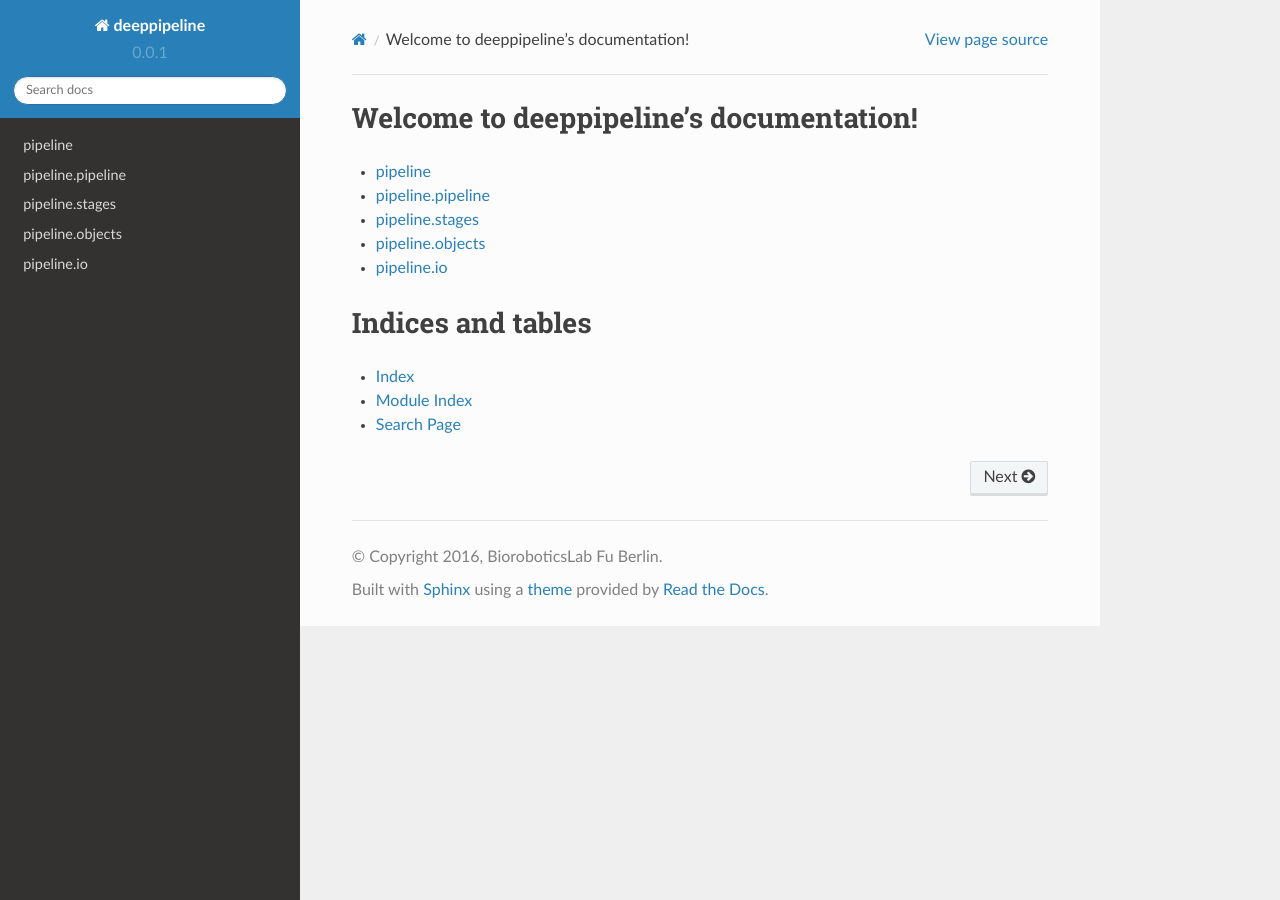
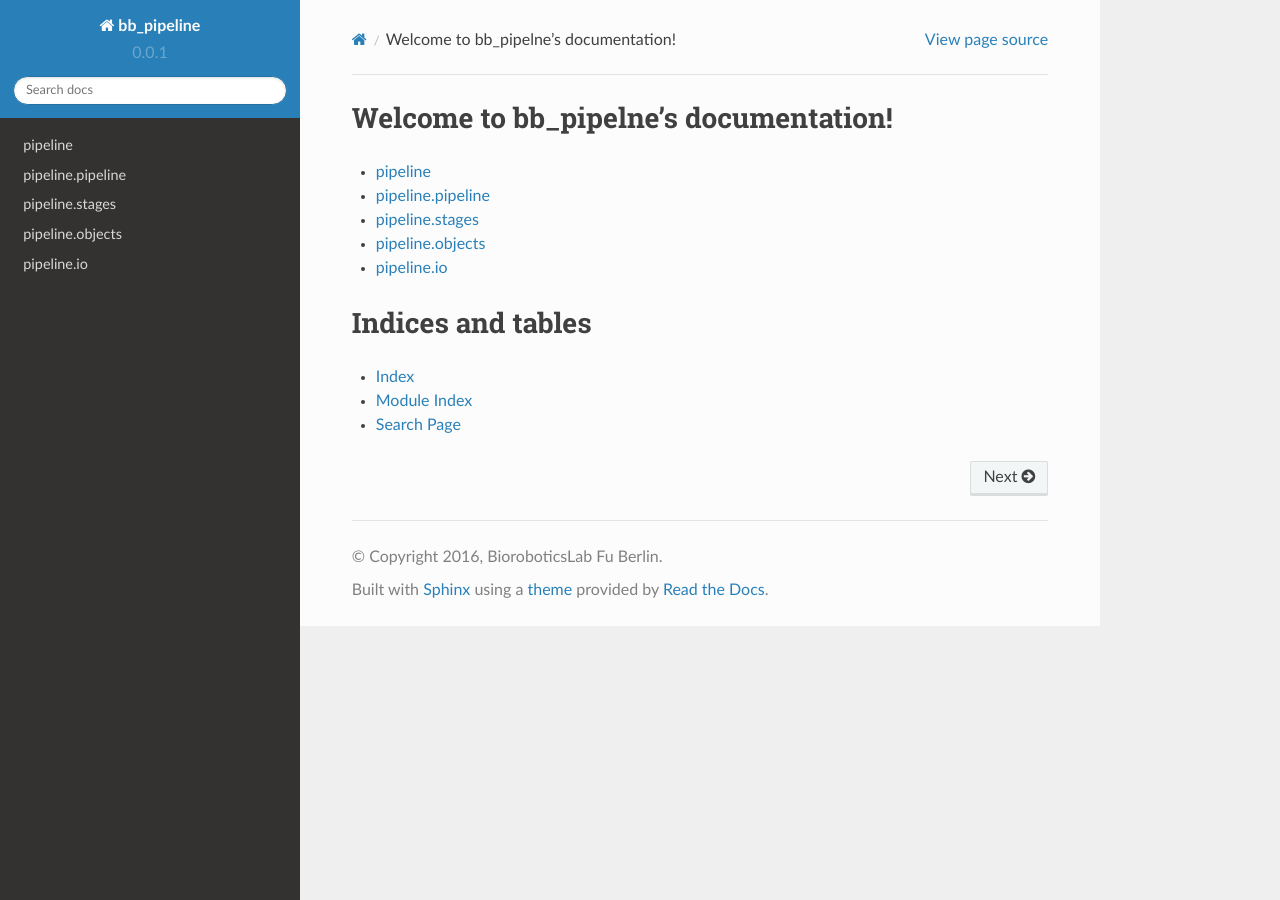
Before and after one commit to BioroboticsLab/bb_pipeline, a Sphinx documentation site: the page built from docs/index.rst, in a window 1280 px wide. Built offline with Sphinx 7.4.7 and the Read the Docs theme 2.0.0, drawn with Linux system fonts in a browser that asks for light colours.

Commit message:
Rename deeppipeline to bb_pipeline

```diff
--- a/docs/conf.py
+++ b/docs/conf.py
@@ -1,6 +1,6 @@
 # -*- coding: utf-8 -*-
 #
-# deeppipeline documentation build configuration file, created by
+# bb_pipeline documentation build configuration file, created by
 # sphinx-quickstart on Mon Jun 20 14:45:33 2016.
 #
 # This file is execfile()d with the current directory set to its
@@ -79,7 +79,7 @@ source_suffix = '.rst'
 master_doc = 'index'
 
 # General information about the project.
-project = u'deeppipeline'
+project = u'bb_pipeline'
 copyright = u'2016, BioroboticsLab Fu Berlin'
 author = u'Benjamin Wild, Leon Sixt'
 
@@ -233,7 +233,7 @@ html_static_path = ['_static']
 #html_search_scorer = 'scorer.js'
 
 # Output file base name for HTML help builder.
-htmlhelp_basename = 'deeppipelinedoc'
+htmlhelp_basename = 'bb_pipelinedoc'
 
 # -- Options for LaTeX output ---------------------------------------------
 
@@ -255,7 +255,7 @@ latex_elements = {
 # (source start file, target name, title,
 #  author, documentclass [howto, manual, or own class]).
 latex_documents = [
-    (master_doc, 'deeppipeline.tex', u'deeppipeline Documentation',
+    (master_doc, 'bb_pipeline.tex', u'bb_pipeline Documentation',
      u'Benjamin Wild, Leon Sixt', 'manual'),
 ]
 
@@ -285,7 +285,7 @@ latex_documents = [
 # One entry per manual page. List of tuples
 # (source start file, name, description, authors, manual section).
 man_pages = [
-    (master_doc, 'deeppipeline', u'deeppipeline Documentation',
+    (master_doc, 'bb_pipeline', u'bb_pipeline Documentation',
      [author], 1)
 ]
 
@@ -299,8 +299,8 @@ man_pages = [
 # (source start file, target name, title, author,
 #  dir menu entry, description, category)
 texinfo_documents = [
-    (master_doc, 'deeppipeline', u'deeppipeline Documentation',
-     author, 'deeppipeline', 'One line description of project.',
+    (master_doc, 'bb_pipeline', u'bb_pipeline Documentation',
+     author, 'bb_pipeline', 'One line description of project.',
      'Miscellaneous'),
 ]
 
@@ -372,5 +372,5 @@ def linkcode_resolve(domain, info):
     git_rev = git_rev.decode('utf-8').rstrip('\n')
     print(git_rev)
     print(fn)
-    return "https://github.com/BioroboticsLab/deeppipeline/blob/{}/pipeline/{}{}".format(
+    return "https://github.com/BioroboticsLab/bb_pipeline/blob/{}/pipeline/{}{}".format(
        git_rev, fn, linespec)
--- a/docs/index.rst
+++ b/docs/index.rst
@@ -1,4 +1,4 @@
-Welcome to deeppipeline's documentation!
+Welcome to bb_pipelne's documentation!
 ========================================
 
 .. toctree::
--- a/setup.py
+++ b/setup.py
@@ -7,7 +7,7 @@ reqs = [str(ir.req) for ir in install_reqs]
 dep_links = [str(req_line.url) for req_line in install_reqs]
 
 setup(
-    name='deeppipeline',
+    name='bb_pipeline',
     version='0.0.1',
     description='',
     scripts=[pjoin('bin', 'bb_pipeline'),
```
Also changed, not shown: README.md (+5 -3 lines), 2 other files.
